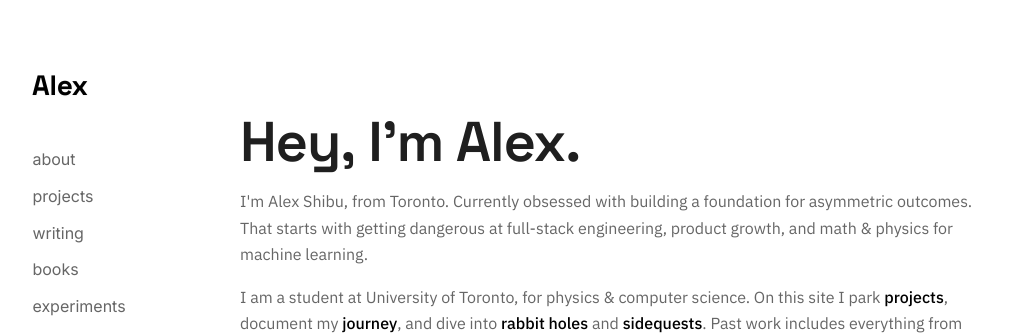
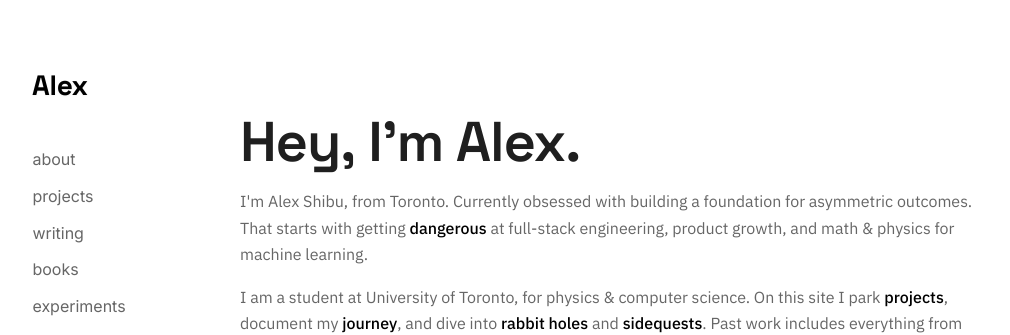
Before and after one commit to alexshibu1/alexshibu.com, a Next.js app: page / in a window 1280 px wide. Shown: the top 335 px of the page, without its empty margins (48-1058 px from the left). Built offline with nearby package versions, Linux system fonts and the light colour scheme.

Commit message:
operation forge

```diff
--- a/app/page.tsx
+++ b/app/page.tsx
@@ -54,7 +54,13 @@ export default function Home() {
         </h1>
         <p className="hero-subline">
           I&apos;m Alex Shibu, from Toronto. Currently obsessed with building a
-          foundation for asymmetric outcomes. That starts with getting dangerous
+          foundation for asymmetric outcomes. That starts with getting{" "}
+          <Link href="/technical" className={subtleLink}>
+            dangerous
+            <span className={linkV4Arrow} aria-hidden="true">
+              ↗
+            </span>
+          </Link>{" "}
           at full-stack engineering, product growth, and math & physics for
           machine learning.
         </p>
--- a/app/technical/page.tsx
+++ b/app/technical/page.tsx
@@ -6,7 +6,7 @@ export default function TechnicalPage() {
   return (
     <main className="page-content">
       <h1 className="hero-heading" style={{ marginBottom: "0.5rem" }}>
-        technical [page in progress]
+        Operation Forge [page in progress]
       </h1>
       <p className="text-base text-gray-600 mb-4">
         Mind‑mapping my plan to become technically dangerous — from first
```
